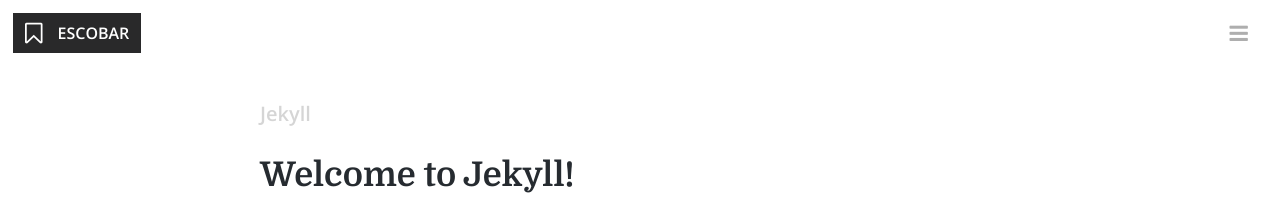
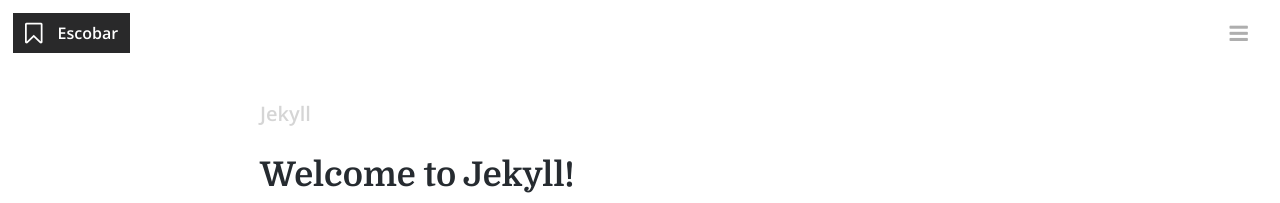
Before and after one commit to daeshu/a, a Jekyll site: the page built from index.html, in a window 1280 px wide. Shown: the top 203 px of the page. Built offline with Jekyll 4.4.1, drawn with Linux system fonts in a browser that asks for light colours; nearby versions of some CDN libraries; the list of posts is cut into pages by our own code.

```diff
--- a/_config.yml
+++ b/_config.yml
@@ -1,7 +1,7 @@
 
 
 # Site Settings
-title: 						"ESCOBAR"
+title: 						"Escobar"
 email: 						"info@escobar.eu.org"
 description: 				"Memorias de un grano de arena en un día soleado en las costas de algún remoto lugar en el planeta tierra."
 baseurl: 					"https://blog.escobar.eu.org"
@@ -12,7 +12,7 @@ paginate: 					5
 
 
 # Author Settings
-author_name: 				"ESCOBAR"
+author_name: 				"Escobar"
 author_url: 				"https://blog.escobar.eu.org"
 author_bio: 				"Memorias de un grano de arena en un día soleado en las costas de algún remoto lugar en el planeta tierra."
 author_email: 				"info@escobar.eu.org"
```
